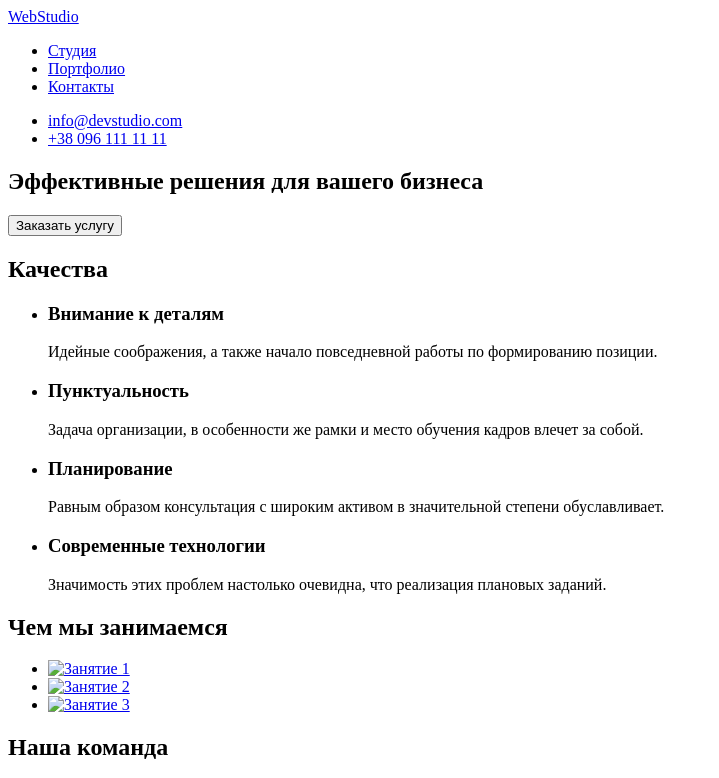
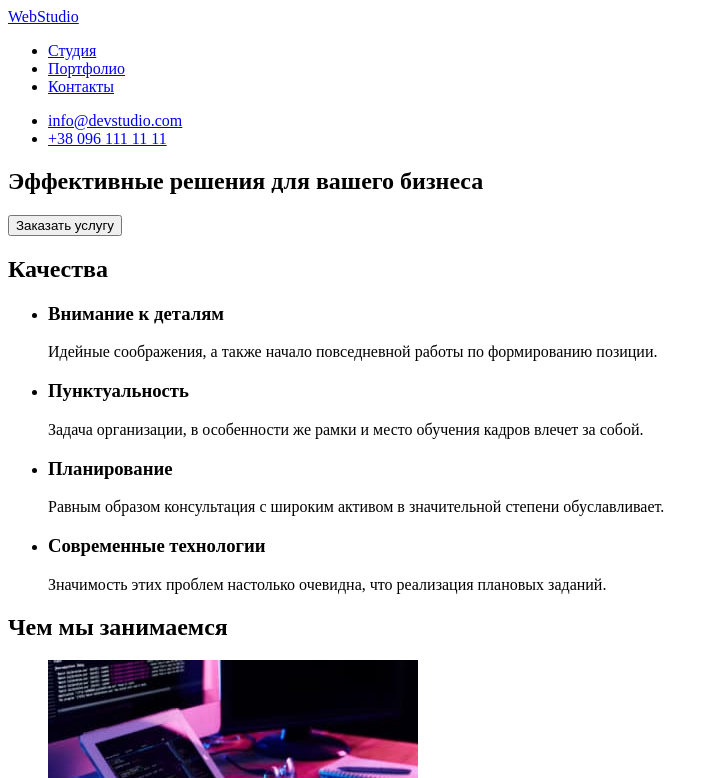
Before and after one commit to Anna-Vasileva/goit-markup-hw-01, a plain HTML site: page index.html in a window 1280 px wide. Shown: the top 778 px of the page, without its empty margins (0-719 px from the left). Drawn offline with Linux system fonts and the light colour scheme.

Commit message:
Заменяет старые названия изображений на новые

```diff
--- a/index.html
+++ b/index.html
@@ -74,17 +74,17 @@
         <ul>
           <li>
             <a href="#">
-              <img src="./images/box 1.jpg" alt="Занятие 1" width="370" />
+              <img src="./images/box1.jpg" alt="Занятие 1" width="370" />
             </a>
           </li>
           <li>
             <a href="#">
-              <img src="./images/box 2.jpg" alt="Занятие 2" width="370" />
+              <img src="./images/box2.jpg" alt="Занятие 2" width="370" />
             </a>
           </li>
           <li>
             <a href="#">
-              <img src="./images/box 3.jpg" alt="Занятие 3" width="370" />
+              <img src="./images/box3.jpg" alt="Занятие 3" width="370" />
             </a>
           </li>
         </ul>
```
